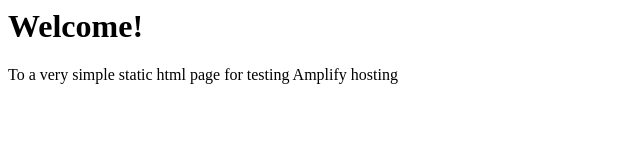
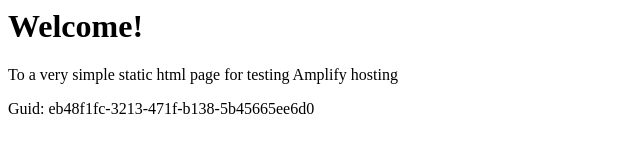
Before and after one commit to aws-aemilia-gru/Github-PR-Commit-Integration-Test-DoNotTouch-v1-prod-sa-east-1, a website: page src/index.html in a window 1280 px wide. Shown: the whole page, without its empty margins (0-640 px from the left). Drawn offline with Linux system fonts and the light colour scheme.

Commit message:
commit from integ tests

```diff
--- a/src/index.html
+++ b/src/index.html
@@ -1,3 +1,5 @@
+
+
 <html lang="en">
 
 <head>
@@ -10,6 +12,6 @@
 <body>
     <h1>Welcome!</h1>
     <p>To a very simple static html page for testing Amplify hosting</p>
-</body>
+    <p>Guid: eb48f1fc-3213-471f-b138-5b45665ee6d0</p></body>
 
 </html>
```
